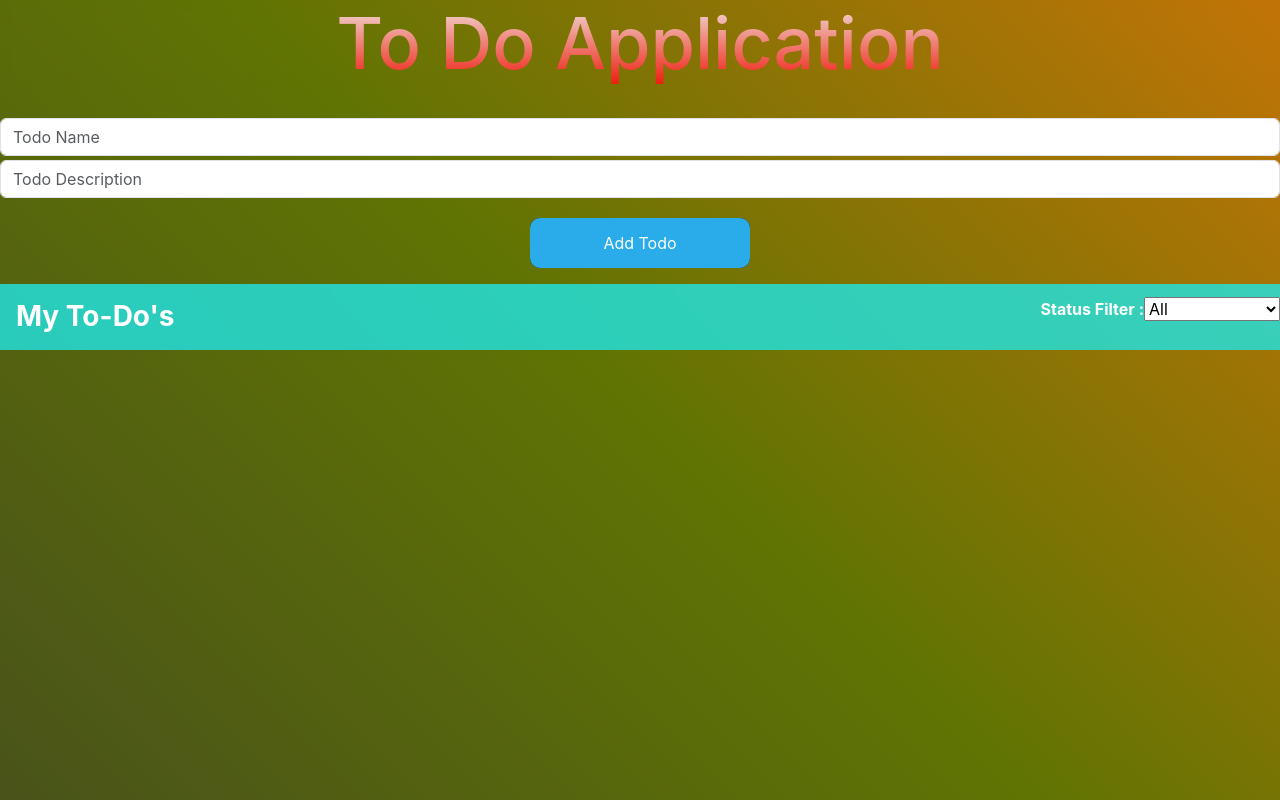
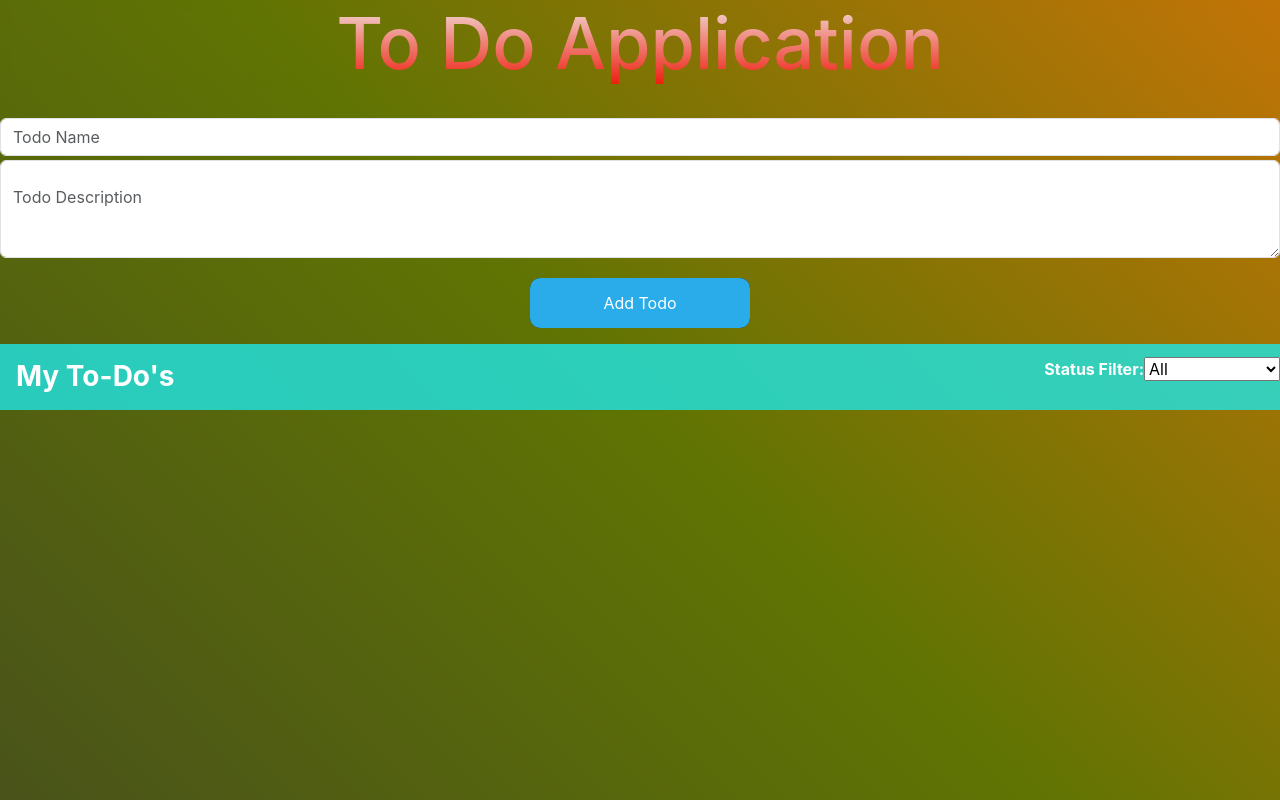
Before and after one commit to Shanmugamrskfamily/To-Do-Task-React, a React (Vite) app: page / in a window 1280 px wide. Built offline with nearby package versions, Linux system fonts and the light colour scheme.

Commit message:
UI Update

```diff
--- a/src/App.jsx
+++ b/src/App.jsx
@@ -106,8 +106,8 @@ function App() {
               onChange={(e) => setTaskName(e.target.value)}
               required
             />
-            <input
-              className='form-control mb-1'
+            <textarea
+              className='form-control py-4 mb-1'
               type='text'
               placeholder='Todo Description'
               value={description}
@@ -129,13 +129,9 @@ function App() {
         </h3>
         <div className='mb-3'>
           <label htmlFor='filter'>
-            <b>Status Filter : </b>
+            <b>Status Filter:</b>
           </label>
-          <select
-            value={filter}
-            name='filter'
-            onChange={(e) => setFilter(e.target.value)}
-          >
+          <select value={filter} name='filter' onChange={(e) => setFilter(e.target.value)} >
             <option value='All' className='all bg-light'>
               All
             </option>
--- a/src/Pages/Todo.css
+++ b/src/Pages/Todo.css
@@ -1,5 +1,5 @@
 .card {
-  background: rgba(197, 242, 194, 0.811);
+  background: rgba(249, 251, 249, 0.811);
   backdrop-filter: blur(2px);
   margin-top: 10px;
 }
```
